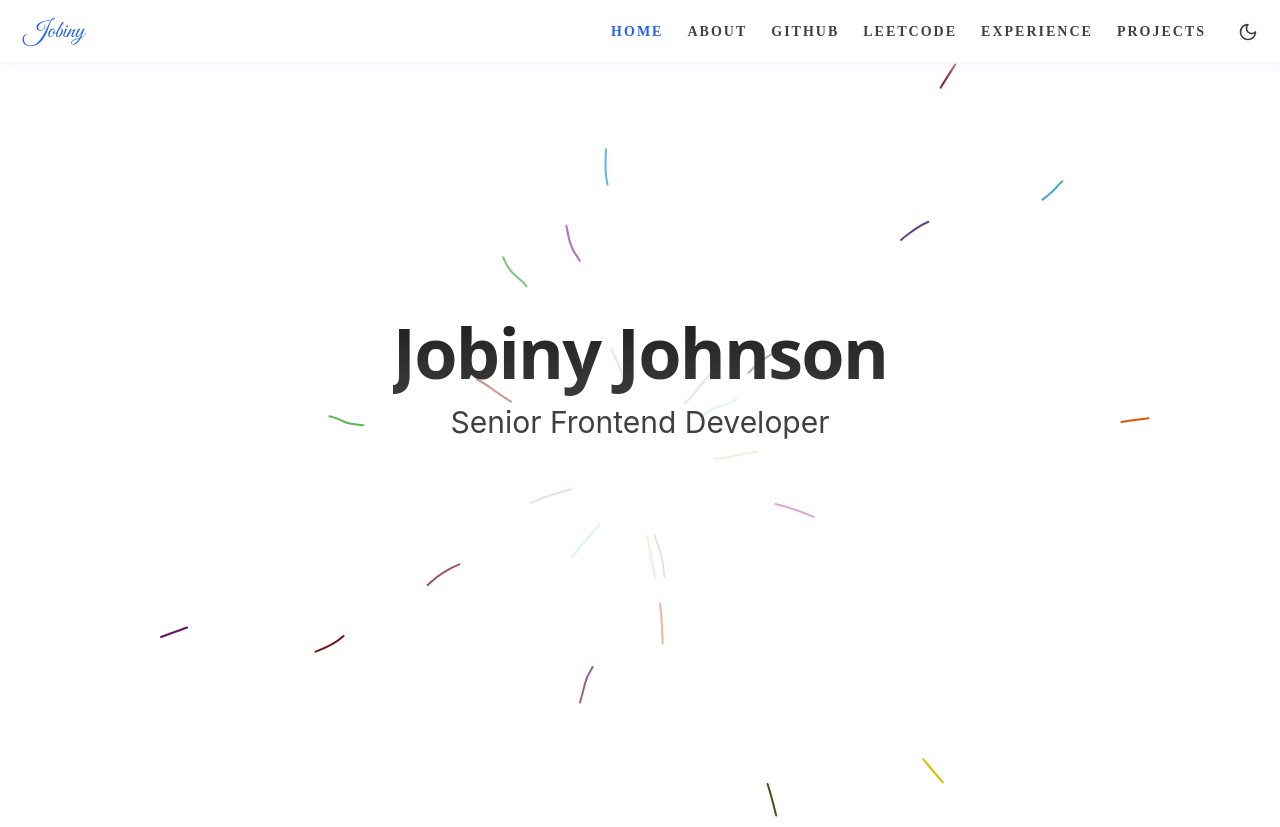
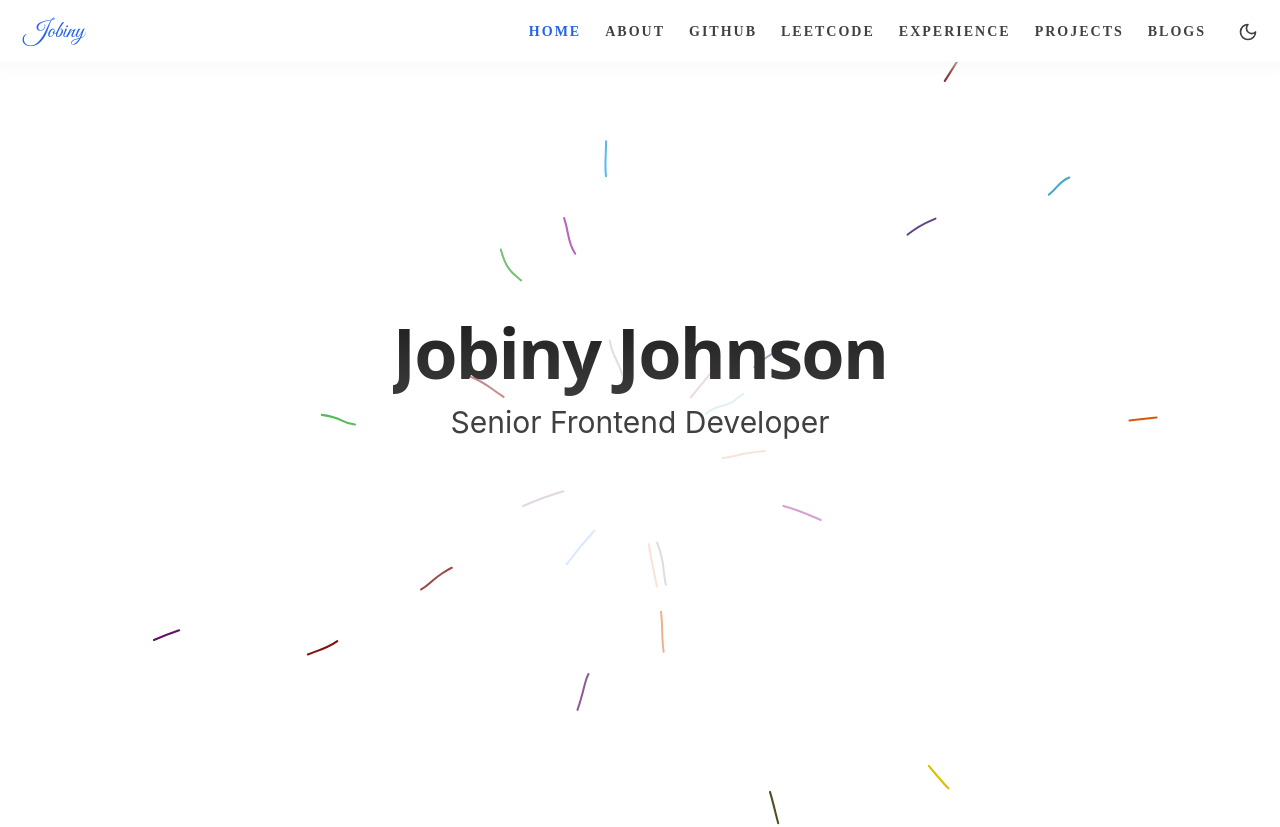
Before and after one commit to jobinijohnson07/portfolio, a React (Create React App) app: page / in a window 1280 px wide. Shown: the top 827 px of the page. Built offline with nearby package versions, Linux system fonts and the light colour scheme.

Commit message:
blogs section

```diff
--- a/src/Routes/routes.js
+++ b/src/Routes/routes.js
@@ -6,6 +6,7 @@ import About from '../components/About/About.js';
 import Summary from '../components/Summary/Summary.js';
 import Experience from '../components/Experience/Experience.js';
 import Projects from '../components/Projects/Projects.js';
+import Blogs from '../components/Blogs/Blogs.js';
 
 const RouteComponent = () => {
   return (
@@ -16,6 +17,7 @@ const RouteComponent = () => {
       <div id="about"><Summary /></div>
       <div id="experience"><Experience /></div>
       <div id="projects"><Projects /></div>
+      <div id="blogs"><Blogs /></div>
     </>
   );
 };
--- a/src/components/Blogs/Blogs.js
+++ b/src/components/Blogs/Blogs.js
@@ -1,10 +1,62 @@
 import React from "react";
-import './Blogs.scss';
+import "./Blogs.scss";
+
+const blogPosts = [
+  {
+    title: "Mother’s Day isn’t about grand gestures it’s about gratitude",
+    date: "May 11",
+    image: "/mothersDay.png",
+    link: "https://medium.com/@jobinijohnson981/mothers-day-isnt-about-grand-gestures-its-about-gratitude-xxx", // replace with actual
+  },
+  {
+    title: "The Joy of Pursuing Your Passions in Your Career",
+    date: "Sep 6, 2023",
+    image: "/blog-assets/passion-career.png",
+    link: "https://medium.com/@jobinijohnson981/the-joy-of-pursuing-your-passions-in-your-career-xxx",
+  },
+  {
+    title: "How to Destroy Your Comfort Zone",
+    date: "Aug 27, 2023",
+    image: "/blog-assets/comfort-zone.png",
+    link: "https://medium.com/@jobinijohnson981/how-to-destroy-your-comfort-zone-xxx",
+  },
+  {
+    title: "Is Pure Consciousness the Same as the Unified Field?",
+    date: "Aug 26, 2023",
+    image: "/blog-assets/unified-field.png",
+    link: "https://medium.com/@jobinijohnson981/is-pure-consciousness-the-same-as-the-unified-field-xxx",
+  },
+  {
+    title: "The Power of a 26-Minute Nap—Boost Your Energy and Productivity!",
+    date: "Aug 22, 2023",
+    image: "/blog-assets/nap-power.png",
+    link: "https://medium.com/@jobinijohnson981/the-power-of-a-26-minute-nap-xxx",
+  },
+  {
+    title: "A Day in the Life of Being a Developer",
+    date: "Aug 22, 2023",
+    image: "/blog-assets/dev-life.png",
+    link: "https://medium.com/@jobinijohnson981/a-day-in-the-life-of-being-a-developer-xxx",
+  },
+];
 
 const Blogs = () => {
   return (
     <div className="blogs-section bg-white dark:bg-black text-black dark:text-white">
-
+      <div className="blogs-heading text-neutral-700 dark:text-neutral-400">
+        Latest Blogs
+      </div>
+      <div className="blogs-grid text-neutral-700 dark:text-neutral-400">
+        {blogPosts.map((post, index) => (
+          <a href={post.link} target="_blank" rel="noopener noreferrer" className="blog-card" key={index}>
+            <img src={post.image} alt={post.title} className="blog-image" />
+            <div className="blog-content">
+              <h3 className="blog-title">{post.title}</h3>
+              <p className="blog-date">{post.date}</p>
+            </div>
+          </a>
+        ))}
+      </div>
     </div>
   );
 };
--- a/src/components/Blogs/Blogs.scss
+++ b/src/components/Blogs/Blogs.scss
@@ -0,0 +1,66 @@
+.blogs-section {
+    padding-top: 30px;
+    padding-left: 60px;
+    padding-right: 60px;
+    padding-bottom: 30px;
+
+  .blogs-heading {
+    font-size: 50px;
+    font-weight: bold;
+    padding-bottom: 30px;
+  }
+
+  .blogs-grid {
+    display: grid;
+    grid-template-columns: repeat(auto-fill, minmax(280px, 1fr));
+    gap: 2rem;
+  }
+
+  .blog-card {
+    display: flex;
+    flex-direction: column;
+    background-color: #f9f9f9;
+    color: inherit;
+    text-decoration: none;
+    border-radius: 12px;
+    overflow: hidden;
+    transition: transform 0.2s ease-in-out, box-shadow 0.2s ease-in-out;
+
+    &:hover {
+      transform: translateY(-5px);
+      box-shadow: 0 8px 20px rgba(0, 0, 0, 0.15);
+    }
+
+    .blog-image {
+      width: 100%;
+      height: 180px;
+      object-fit: cover;
+    }
+
+    .blog-content {
+      padding: 12px;
+
+      .blog-title {
+        font-size: 16px;
+        line-height: 20px;
+        font-weight: 600;
+        margin-bottom: 8px;
+      }
+
+      .blog-date {
+        font-size: 14px;
+        color: gray;
+      }
+    }
+  }
+
+  // Dark mode tweaks
+  &.dark {
+    .blog-card {
+      background-color: #1a1a1a;
+    }
+    .blog-date {
+      color: #999;
+    }
+  }
+}
--- a/src/components/Header/Header.js
+++ b/src/components/Header/Header.js
@@ -16,7 +16,7 @@ export default function Header() {
 
   useEffect(() => {
     const handleScroll = () => {
-      const sections = ['home', 'about', 'summary', 'experience', 'projects'];
+      const sections = ['home', 'about', 'summary', 'experience', 'projects', 'blogs'];
       const scrollPosition = window.scrollY + 150;
 
       for (let id of sections) {
@@ -93,6 +93,12 @@ export default function Header() {
         >
           Projects
         </a>
+        <a
+          href="#blogs"
+          className={`nav-link ${activeSection === 'blogs' ? 'active' : ''}`}
+        >
+          Blogs
+        </a>
         <button
           onClick={toggleTheme}
           className="p-2 rounded-full hover:bg-gray-100 dark:hover:bg-gray-800 transition"
--- a/src/components/Projects/Projects.scss
+++ b/src/components/Projects/Projects.scss
@@ -1,7 +1,6 @@
 .projects-container {
   padding-top: 50px;
   padding-left: 70px;
-  padding-bottom: 50px;
   .section-title {
     font-size: 50px;
     font-weight: bold;
@@ -12,7 +11,7 @@
     margin: auto;
     border-left: 2px solid #ccc;
     .timeline-item {
-      margin-bottom: 2rem;
+      padding-bottom: 2rem;
       padding-left: 20px;
       position: relative;
       &:before {
```
Also changed, not shown: public/mothersDay.png (added).
